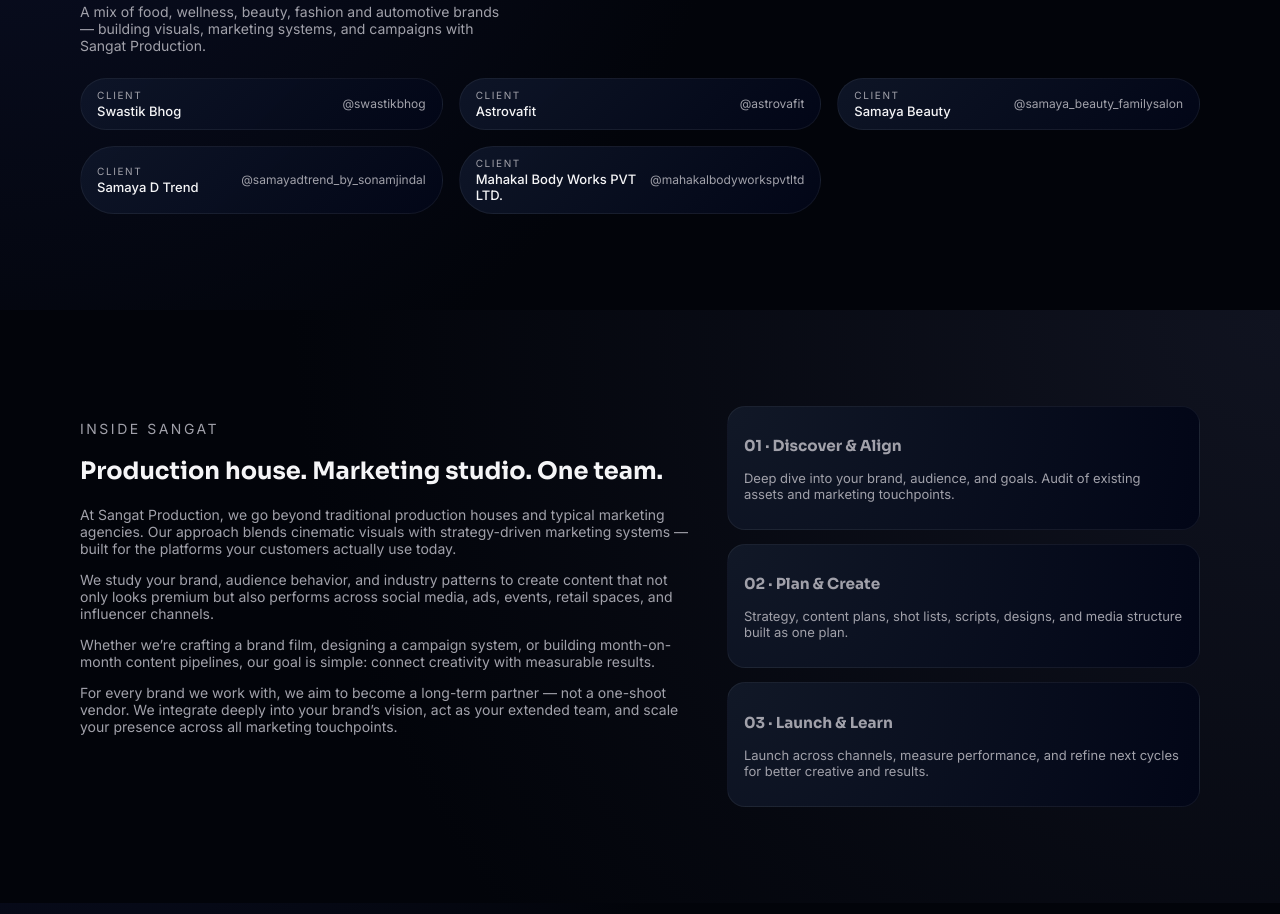
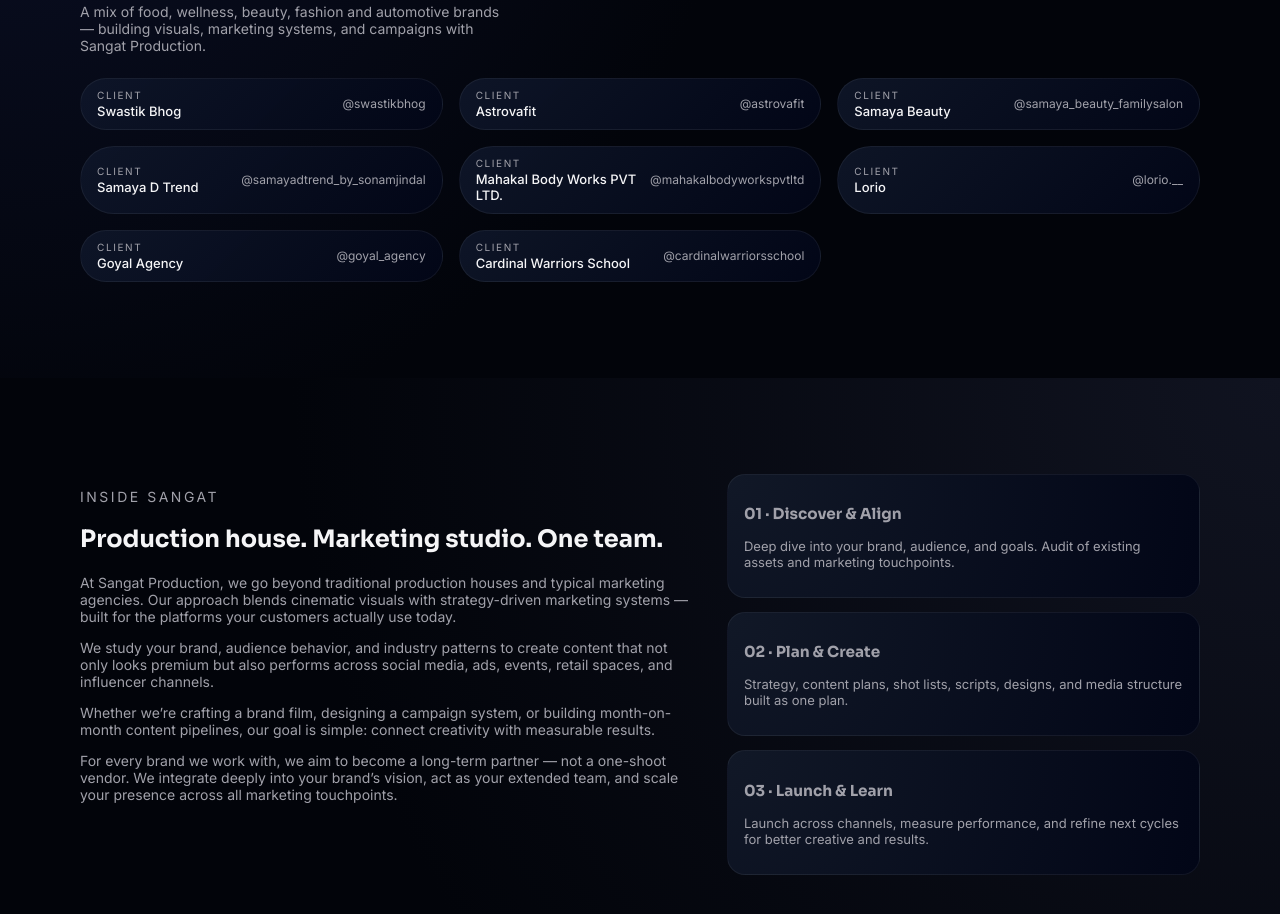
Before and after one commit to sangatprodconnect-creator/Sangat-Production, a plain HTML site: page index.html in a window 1280 px wide. Shown: the part 2685-3599 px from the top of the page. Drawn offline with nearby package versions, Linux system fonts and the light colour scheme.

Commit message:
Update index.html

```diff
--- a/index.html
+++ b/index.html
@@ -394,6 +394,44 @@
             </span>
             <span class="client-badge__handle">@mahakalbodyworkspvtltd</span>
           </a>
+          <a
+  class="client-badge"
+  href="https://instagram.com/lorio.__"
+  target="_blank"
+  rel="noopener noreferrer"
+>
+  <span class="client-badge__info">
+    <span class="client-badge__label">Client</span>
+    <span class="client-badge__name">Lorio</span>
+  </span>
+  <span class="client-badge__handle">@lorio.__</span>
+</a>
+
+<a
+  class="client-badge"
+  href="https://instagram.com/goyal_agency"
+  target="_blank"
+  rel="noopener noreferrer"
+>
+  <span class="client-badge__info">
+    <span class="client-badge__label">Client</span>
+    <span class="client-badge__name">Goyal Agency</span>
+  </span>
+  <span class="client-badge__handle">@goyal_agency</span>
+</a>
+
+<a
+  class="client-badge"
+  href="https://instagram.com/cardinalwarriorsschool"
+  target="_blank"
+  rel="noopener noreferrer"
+>
+  <span class="client-badge__info">
+    <span class="client-badge__label">Client</span>
+    <span class="client-badge__name">Cardinal Warriors School</span>
+  </span>
+  <span class="client-badge__handle">@cardinalwarriorsschool</span>
+</a>
         </div>
       </div>
     </section>
```
